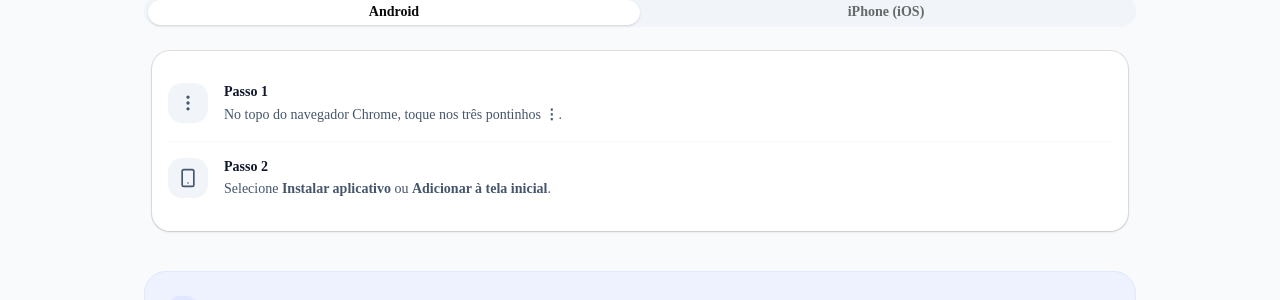
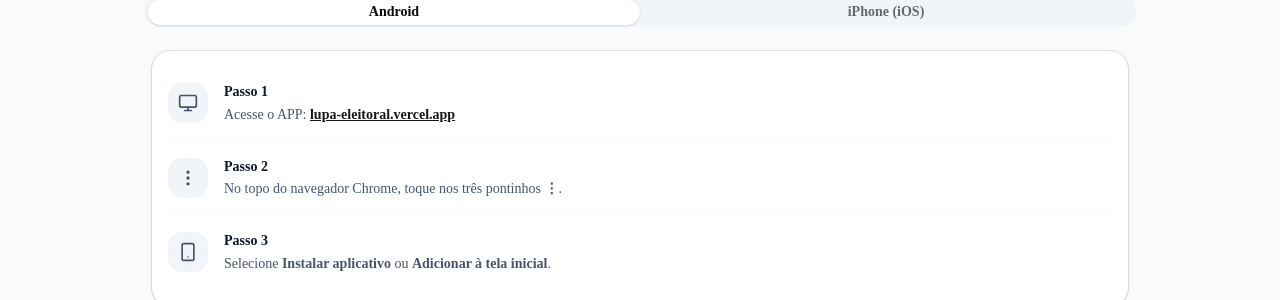
Before and after one commit to lsantosnet-dot/lupaEleitoral, a Next.js app: page /compartilhe in a window 1280 px wide. Shown: the part 462-762 px from the top of the page. Built offline with nearby package versions, Linux system fonts and the light colour scheme; no server answers.

Commit message:
Compartilhe a Ideia

```diff
--- a/src/app/apoie/page.tsx
+++ b/src/app/apoie/page.tsx
@@ -78,7 +78,7 @@ export default function ApoiePage() {
 
       <div className="mt-auto pb-8 text-center">
         <p className="text-[10px] text-slate-400 font-medium uppercase tracking-widest">
-          Transparência & Democracia • v1.1.1
+          Transparência & Democracia • v1.1.2
         </p>
       </div>
     </div>
--- a/src/app/compartilhe/page.tsx
+++ b/src/app/compartilhe/page.tsx
@@ -77,10 +77,20 @@ export default function CompartilhePage() {
               <CardContent className="p-4 space-y-4">
                 <div className="flex gap-4 items-start">
                   <div className="bg-slate-100 rounded-xl p-2.5 shrink-0">
+                    <Monitor className="h-5 w-5 text-slate-600" />
+                  </div>
+                  <div className="flex-1">
+                    <p className="text-sm font-bold text-slate-900 leading-tight mb-1">Passo 1</p>
+                    <p className="text-sm text-slate-600">Acesse o APP: <a href="https://lupa-eleitoral.vercel.app/" className="text-primary font-bold underline">lupa-eleitoral.vercel.app</a></p>
+                  </div>
+                </div>
+                <div className="h-px bg-slate-50 w-full" />
+                <div className="flex gap-4 items-start">
+                  <div className="bg-slate-100 rounded-xl p-2.5 shrink-0">
                     <MoreVertical className="h-5 w-5 text-slate-600" />
                   </div>
                   <div className="flex-1">
-                    <p className="text-sm font-bold text-slate-900 leading-tight mb-1">Passo 1</p>
+                    <p className="text-sm font-bold text-slate-900 leading-tight mb-1">Passo 2</p>
                     <p className="text-sm text-slate-600">No topo do navegador Chrome, toque nos três pontinhos <span className="font-bold">⋮</span>.</p>
                   </div>
                 </div>
@@ -90,7 +100,7 @@ export default function CompartilhePage() {
                     <Smartphone className="h-5 w-5 text-slate-600" />
                   </div>
                   <div className="flex-1">
-                    <p className="text-sm font-bold text-slate-900 leading-tight mb-1">Passo 2</p>
+                    <p className="text-sm font-bold text-slate-900 leading-tight mb-1">Passo 3</p>
                     <p className="text-sm text-slate-600">Selecione <span className="font-bold">Instalar aplicativo</span> ou <span className="font-bold">Adicionar à tela inicial</span>.</p>
                   </div>
                 </div>
@@ -103,10 +113,20 @@ export default function CompartilhePage() {
               <CardContent className="p-4 space-y-4">
                 <div className="flex gap-4 items-start">
                   <div className="bg-slate-100 rounded-xl p-2.5 shrink-0">
+                    <Monitor className="h-5 w-5 text-slate-600" />
+                  </div>
+                  <div className="flex-1">
+                    <p className="text-sm font-bold text-slate-900 leading-tight mb-1">Passo 1</p>
+                    <p className="text-sm text-slate-600">Acesse o APP: <a href="https://lupa-eleitoral.vercel.app/" className="text-primary font-bold underline">lupa-eleitoral.vercel.app</a></p>
+                  </div>
+                </div>
+                <div className="h-px bg-slate-50 w-full" />
+                <div className="flex gap-4 items-start">
+                  <div className="bg-slate-100 rounded-xl p-2.5 shrink-0">
                     <Share className="h-5 w-5 text-slate-600" />
                   </div>
                   <div className="flex-1">
-                    <p className="text-sm font-bold text-slate-900 leading-tight mb-1">Passo 1</p>
+                    <p className="text-sm font-bold text-slate-900 leading-tight mb-1">Passo 2</p>
                     <p className="text-sm text-slate-600">Na barra inferior do Safari, toque no ícone de <span className="font-bold">Compartilhar</span> (quadrado com uma seta).</p>
                   </div>
                 </div>
@@ -116,7 +136,7 @@ export default function CompartilhePage() {
                     <PlusSquare className="h-5 w-5 text-slate-600" />
                   </div>
                   <div className="flex-1">
-                    <p className="text-sm font-bold text-slate-900 leading-tight mb-1">Passo 2</p>
+                    <p className="text-sm font-bold text-slate-900 leading-tight mb-1">Passo 3</p>
                     <p className="text-sm text-slate-600">Role a lista e toque em <span className="font-bold">Adicionar à Tela de Início</span>.</p>
                   </div>
                 </div>
@@ -150,7 +170,7 @@ export default function CompartilhePage() {
 
       <div className="text-center">
         <p className="text-[10px] text-slate-400 font-medium uppercase tracking-widest">
-          Transparência & Democracia • v1.0.28
+          Transparência & Democracia • v1.1.1
         </p>
       </div>
     </div>
--- a/src/components/Header.tsx
+++ b/src/components/Header.tsx
@@ -95,7 +95,7 @@ export function Header() {
                   </Avatar>
                   <h3 className="font-semibold text-lg text-slate-900">{user.fullName}</h3>
                   <p className="text-sm text-slate-500 mt-1">{user.primaryEmailAddress?.emailAddress}</p>
-                  <span className="text-[10px] text-slate-400 mt-2 font-medium bg-slate-100 px-2 py-0.5 rounded-full">v1.1.1</span>
+                  <span className="text-[10px] text-slate-400 mt-2 font-medium bg-slate-100 px-2 py-0.5 rounded-full">v1.1.2</span>
                 </div>
               )}
 
```
